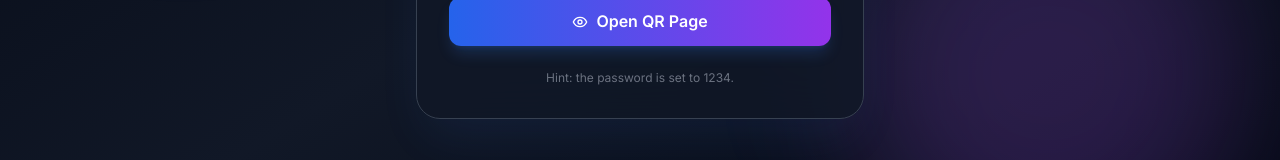
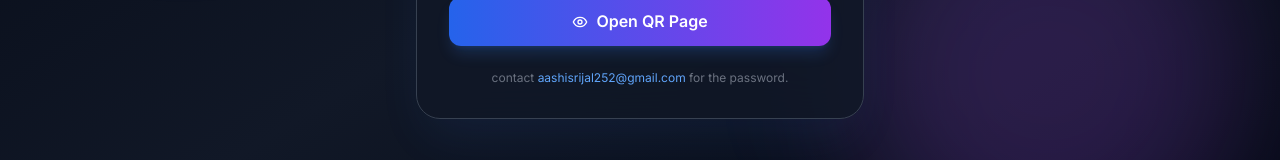
Before and after one commit to aashisrjl/portfolio, a React (Vite) app: page /qr in a window 1280 px wide. Shown: the part 495-655 px from the top of the page. Built offline with nearby package versions, Linux system fonts and the light colour scheme.

Commit message:
update: security

```diff
--- a/src/pages/QrPage.tsx
+++ b/src/pages/QrPage.tsx
@@ -119,7 +119,9 @@ const QrPage = () => {
             </form>
 
             <p className="mt-6 text-xs text-gray-500 text-center">
-              Hint: the password is set to 1234.
+              contact <a href="mailto:aashisrijal252@gmail.com" className="text-blue-400 hover:underline">
+                aashisrijal252@gmail.com
+              </a> for the password.
             </p>
           </div>
         ) : (
```
